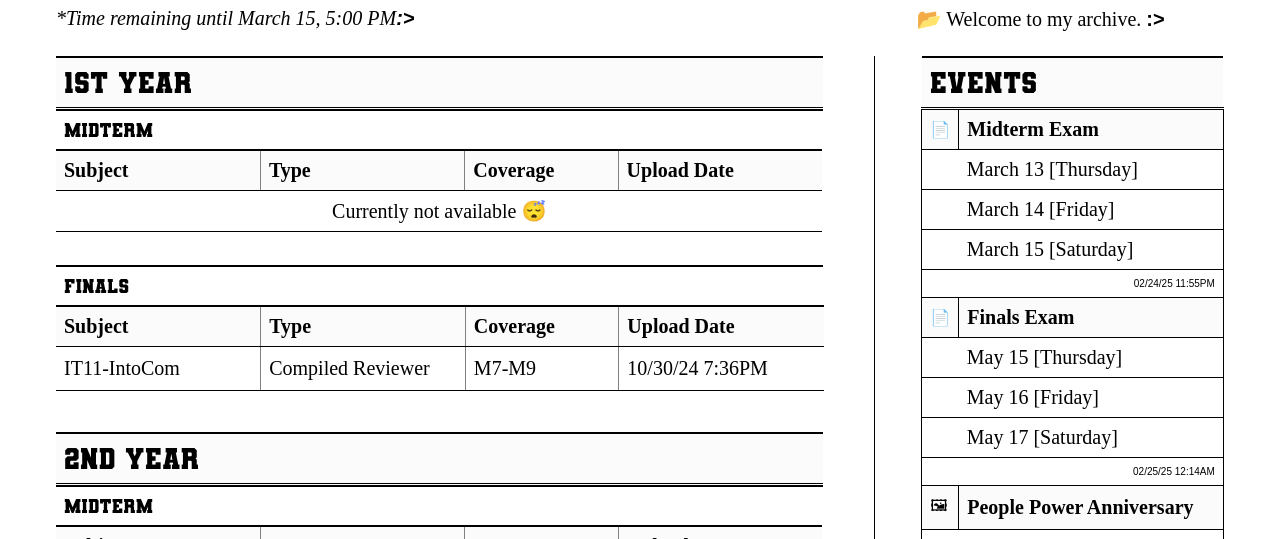
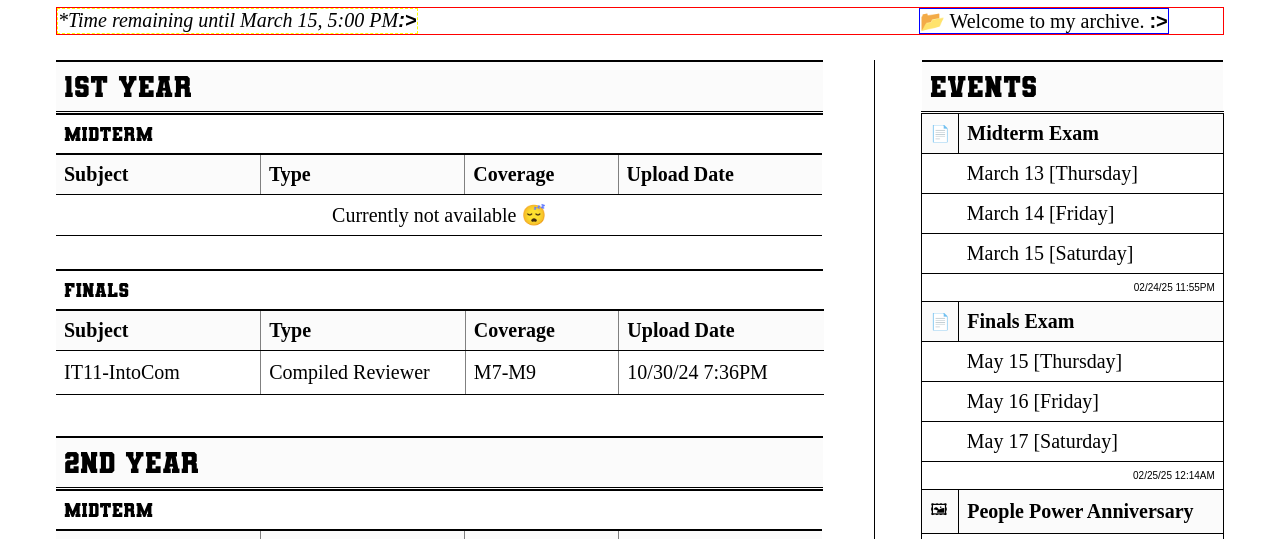
Before and after one commit to Finn-Riley/The-Doomsday, a plain HTML site: page academic.html in a window 1280 px wide. Shown: the part 561-1100 px from the top of the page. Drawn offline with Linux system fonts and the light colour scheme; a web font is replaced by a local one.

Commit message:
Update academic.css

```diff
--- a/academic.css
+++ b/academic.css
@@ -555,7 +555,7 @@ td{
 	margin-right: 48px;
 	margin-top: 9%;
 	margin-bottom: 2%;
-	border: 1px solid none;
+	border: 1px solid red;
 }
 
 .infoC{
@@ -563,6 +563,7 @@ td{
 	font-size: 20px;
 	text-align: left;
 	border: 1px dashed none;
+	border: 1px solid blue;
 }
 
 .infoCR{
@@ -570,7 +571,7 @@ td{
 	font-size: 20px;
 	font-style: italic;
 	text-align: right;
-	border: 1px dashed none;
+	border: 1px dashed yellow;
 }
 
 .countdownC{
```
